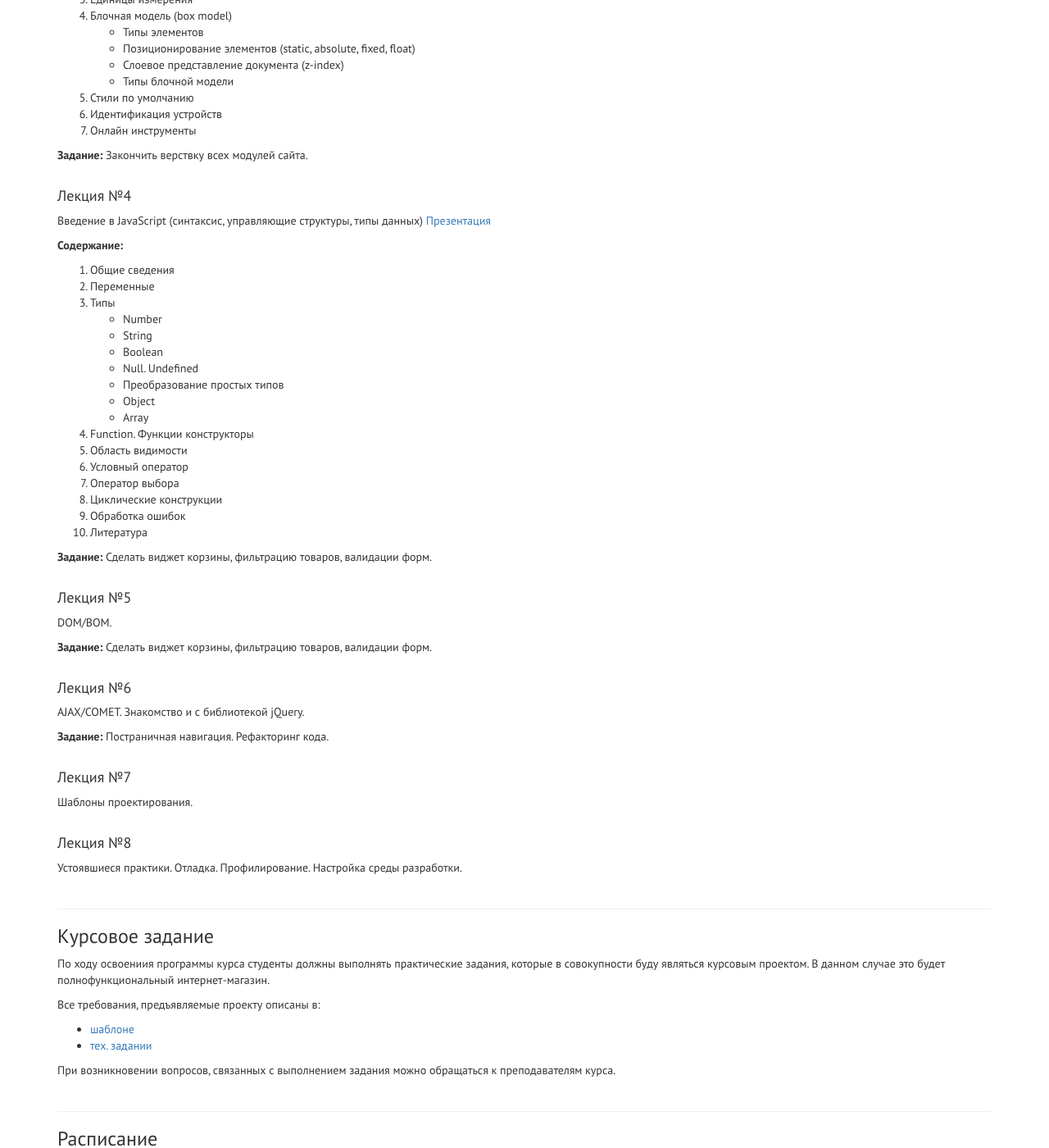
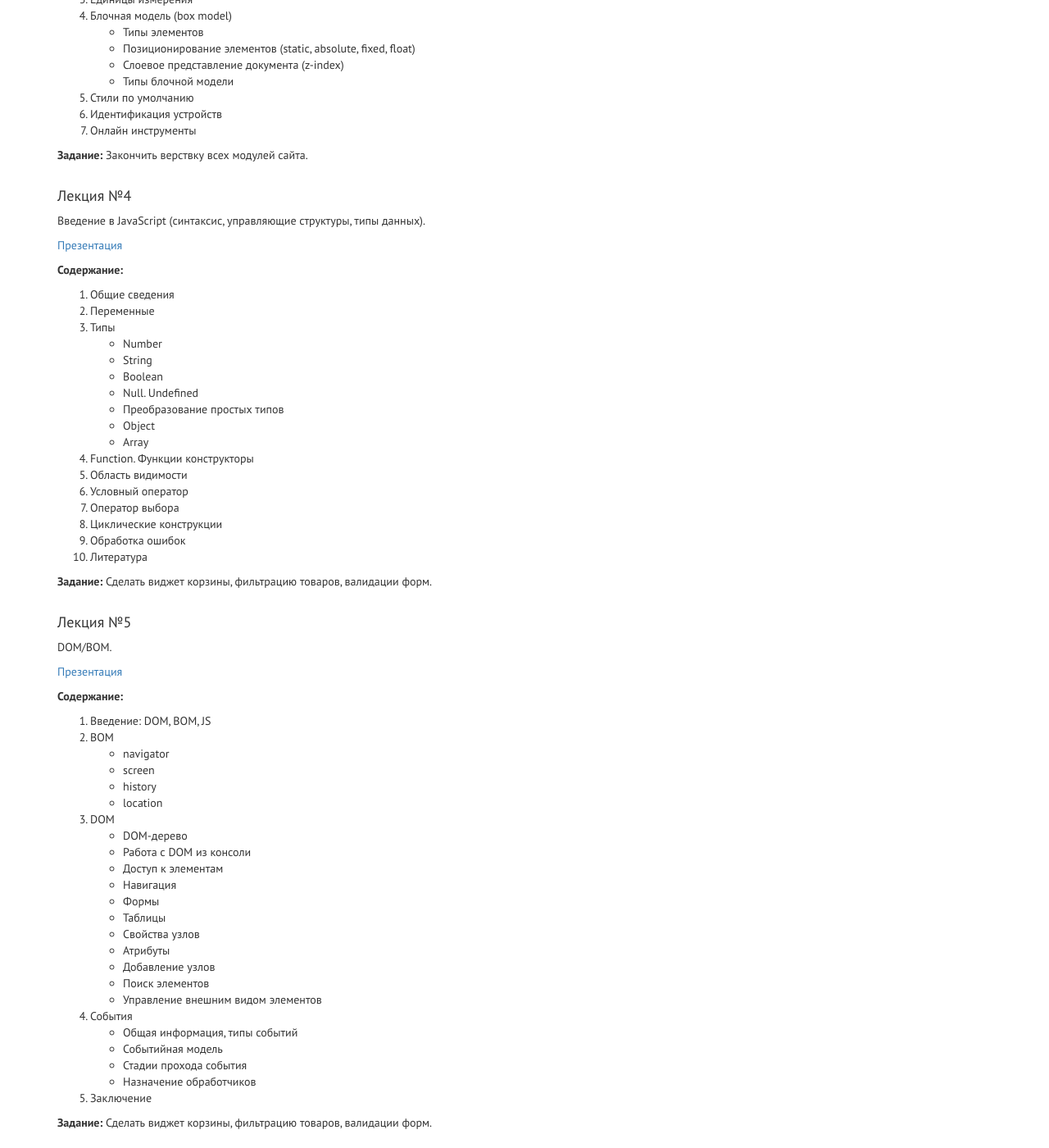
Before and after one commit to exadel-edu/exadel-edu.github.io, a Jekyll site: the page built from front-end.html, in a window 1280 px wide and 1400 px high, scrolled down 1271 px. Shown: the whole window at 82% size. Built offline with Jekyll 4.4.1, drawn with Linux system fonts in a browser that asks for light colours; nearby versions of some CDN libraries.

Commit message:
Added lecture 5 (DOM)

```diff
--- a/_includes/front-end/program.md
+++ b/_includes/front-end/program.md
@@ -75,7 +75,8 @@ __Задание:__
 
 #### Лекция №4
 
-Введение в JavaScript (синтаксис, управляющие структуры, типы данных)
+Введение в JavaScript (синтаксис, управляющие структуры, типы данных).
+
 [Презентация](/training-materials/front-end-dive-in-course/lecture-4/L4-keynotes.pdf)
 
 __Содержание:__
@@ -107,6 +108,35 @@ __Задание:__
 
 DOM/BOM.
 
+[Презентация](/training-materials/front-end-dive-in-course/lecture-5/L5-DOM.pdf)
+
+__Содержание:__
+
+1. Введение: DOM, BOM, JS
+2. BOM
+    * navigator
+    * screen
+    * history
+    * location
+3. DOM
+    * DOM-дерево
+    * Работа с DOM из консоли
+    * Доступ к элементам
+    * Навигация
+    * Формы
+    * Таблицы
+    * Свойства узлов
+    * Атрибуты
+    * Добавление узлов
+    * Поиск элементов
+    * Управление внешним видом элементов
+4. События
+    * Общая информация, типы событий
+    * Событийная модель
+    * Стадии прохода события
+    * Назначение обработчиков
+5. Заключение
+
 __Задание:__
 Сделать виджет корзины, фильтрацию товаров, валидации форм.
 
```
Also changed, not shown: 1 other file.
